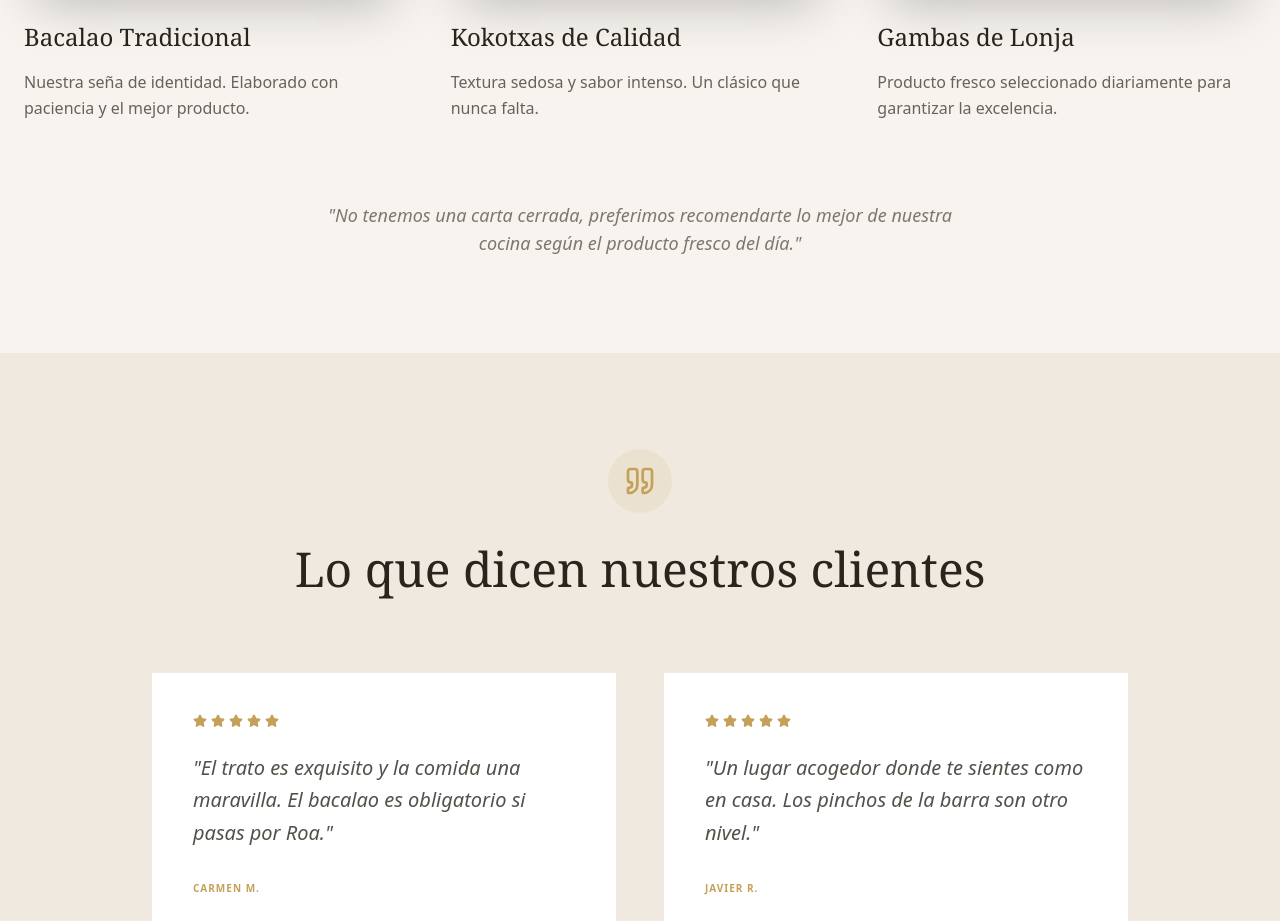
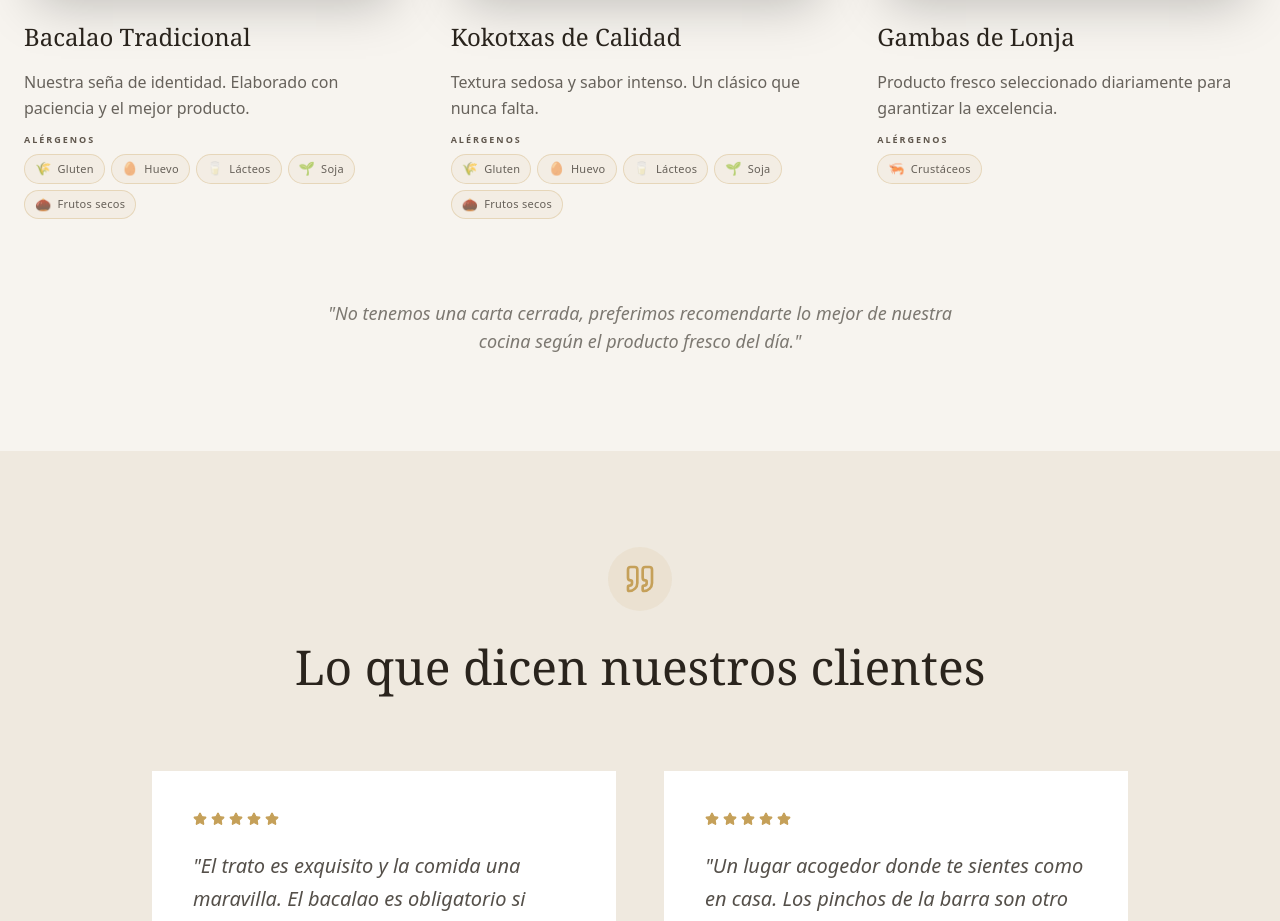
Before and after one commit to diegoBombinSanz/bar-portalon, a React (Vite) app: page / in a window 1280 px wide. Shown: the part 3160-4081 px from the top of the page. Built offline with nearby package versions, Linux system fonts and the light colour scheme.

Commit message:
Inclusion de los alergenos

```diff
--- /dev/null
+++ b/src/components/AllergenBadges.tsx
@@ -0,0 +1,196 @@
+"use client";
+
+import { useState } from "react";
+
+export const ALLERGENS = {
+  gluten: {
+    id: "gluten",
+    emoji: "🌾",
+    label: "Gluten",
+    description: "Cereales con gluten (trigo, centeno, cebada, avena...)",
+  },
+  crustaceos: {
+    id: "crustaceos",
+    emoji: "🦐",
+    label: "Crustáceos",
+    description: "Cangrejo, gamba, langosta, langostino...",
+  },
+  huevos: {
+    id: "huevos",
+    emoji: "🥚",
+    label: "Huevo",
+    description: "Huevo y productos derivados",
+  },
+  pescado: {
+    id: "pescado",
+    emoji: "🐟",
+    label: "Pescado",
+    description: "Pescado y productos a base de pescado",
+  },
+  cacahuetes: {
+    id: "cacahuetes",
+    emoji: "🥜",
+    label: "Cacahuete",
+    description: "Cacahuetes y productos a base de cacahuetes",
+  },
+  soja: {
+    id: "soja",
+    emoji: "🌱",
+    label: "Soja",
+    description: "Soja y productos a base de soja",
+  },
+  lacteos: {
+    id: "lacteos",
+    emoji: "🥛",
+    label: "Lácteos",
+    description: "Leche y sus derivados (incluida la lactosa)",
+  },
+  frutos_cascara: {
+    id: "frutos_cascara",
+    emoji: "🌰",
+    label: "Frutos secos",
+    description: "Almendras, avellanas, nueces, anacardos, pistachos...",
+  },
+  apio: {
+    id: "apio",
+    emoji: "🌿",
+    label: "Apio",
+    description: "Apio y productos derivados",
+  },
+  mostaza: {
+    id: "mostaza",
+    emoji: "🟡",
+    label: "Mostaza",
+    description: "Mostaza y productos derivados",
+  },
+  sesamo: {
+    id: "sesamo",
+    emoji: "✳️",
+    label: "Sésamo",
+    description: "Granos de sésamo y productos a base de sésamo",
+  },
+  sulfitos: {
+    id: "sulfitos",
+    emoji: "🍷",
+    label: "Sulfitos",
+    description: "Dióxido de azufre y sulfitos (concentración > 10 mg/kg)",
+  },
+  altramuces: {
+    id: "altramuces",
+    emoji: "🫘",
+    label: "Altramuces",
+    description: "Altramuces y productos a base de altramuces",
+  },
+  moluscos: {
+    id: "moluscos",
+    emoji: "🦑",
+    label: "Moluscos",
+    description: "Mejillones, ostras, calamares, almejas...",
+  },
+} as const;
+
+export type AllergenKey = keyof typeof ALLERGENS;
+
+interface AllergenBadgeProps {
+  allergenKey: AllergenKey;
+  size?: "sm" | "md";
+}
+
+function AllergenBadge({
+  allergenKey,
+  size = "md",
+}: AllergenBadgeProps) {
+  const [open, setOpen] = useState(false);
+
+  const a = ALLERGENS[allergenKey];
+  if (!a) return null;
+
+  const sizes = {
+    sm: {
+      pill: "px-2 py-0.5 text-[10px] gap-1",
+      emoji: "text-[11px]",
+    },
+    md: {
+      pill: "px-2.5 py-1 text-[11px] gap-1.5",
+      emoji: "text-[13px]",
+    },
+  };
+
+  const s = sizes[size];
+
+  return (
+    <div className="relative inline-block">
+      <button
+        type="button"
+        onMouseEnter={() => setOpen(true)}
+        onMouseLeave={() => setOpen(false)}
+        onFocus={() => setOpen(true)}
+        onBlur={() => setOpen(false)}
+        onClick={() => setOpen((v) => !v)}
+        aria-label={`Alérgeno: ${a.label}`}
+        className={`inline-flex items-center ${s.pill} rounded-full border border-[#c5a059]/30 bg-[#c5a059]/8 text-[#2A241D]/70 hover:border-[#c5a059]/60 hover:bg-[#c5a059]/15 hover:text-[#2A241D] transition-all cursor-default select-none font-medium tracking-wide`}
+        style={{ backgroundColor: "rgba(197,160,89,0.07)" }}
+      >
+        <span className={s.emoji}>{a.emoji}</span>
+        <span>{a.label}</span>
+      </button>
+
+      {open && (
+        <div
+          className="absolute bottom-full left-1/2 -translate-x-1/2 mb-2 z-50 pointer-events-none"
+          style={{ minWidth: "200px" }}
+        >
+          <div className="bg-[#1B1815] text-[#f5f5f1] text-[10px] leading-relaxed px-3 py-2 rounded-sm shadow-xl whitespace-normal text-center">
+            <span className="font-bold uppercase tracking-wider text-[#c5a059] block mb-0.5">
+              {a.emoji} {a.label}
+            </span>
+            {a.description}
+          </div>
+
+          <div className="w-2 h-2 bg-[#1B1815] rotate-45 mx-auto -mt-1" />
+        </div>
+      )}
+    </div>
+  );
+}
+
+interface AllergenBadgesProps {
+  allergens?: AllergenKey[];
+  size?: "sm" | "md";
+  label?: boolean;
+  theme?: "dark" | "light";
+}
+
+export default function AllergenBadges({
+  allergens = [],
+  size = "md",
+  label = true,
+  theme = "dark",
+}: AllergenBadgesProps) {
+  if (!allergens.length) return null;
+
+  const labelColor =
+    theme === "light" ? "text-[#5F564C]" : "text-[#5F564C]";
+
+  return (
+    <div className="mt-3">
+      {label && (
+        <p
+          className={`text-[9px] uppercase tracking-[0.22em] font-semibold mb-2 ${labelColor}`}
+        >
+          Alérgenos
+        </p>
+      )}
+
+      <div className="flex flex-wrap gap-1.5">
+        {allergens.map((key) => (
+          <AllergenBadge
+            key={key}
+            allergenKey={key}
+            size={size}
+          />
+        ))}
+      </div>
+    </div>
+  );
+}
--- a/src/components/Barra.tsx
+++ b/src/components/Barra.tsx
@@ -8,6 +8,8 @@ import OptimizedImage from "./OptimizedImage";
 import { barItems } from "../data/barra";
 import { restaurantData } from "../data/restaurant";
 import pinchos from "../assets/re29-meals-Bar-El-Portalon-2025-03.jpg";
+import type { AllergenKey } from "./AllergenBadges";
+import AllergenBadges from "./AllergenBadges";
 
 
 type BarItem = (typeof barItems)[number];
@@ -134,6 +136,11 @@ export default function BarraPage() {
                 <p className="text-[#2A241D / #5F564C]/45 text-sm font-light leading-relaxed">
                   {item.description}
                 </p>
+                <AllergenBadges
+                  allergens={item.allergens as AllergenKey[]}
+                  size="sm"
+                  theme="dark"
+                />
               </div>
             </motion.div>
           ))}
@@ -217,6 +224,11 @@ export default function BarraPage() {
                 <p className="text-[#2A241D / #5F564C]/55 font-light">
                   {lightbox.description}
                 </p>
+                <AllergenBadges
+                  allergens={lightbox.allergens as AllergenKey[]}
+                  size="sm"
+                  theme="dark"
+                />
               </div>
             </motion.div>
           </motion.div>
--- a/src/components/Specialties.tsx
+++ b/src/components/Specialties.tsx
@@ -1,6 +1,7 @@
 import bacalado from "../assets/bacalado-taberna-perf.jpg";
 import cocochas from "../assets/cocochas-perf.jpg";
 import gambas from "../assets/gambas-perf.jpg";
+import AllergenBadges, { type AllergenKey } from "./AllergenBadges";
 
 const specialties = [
   {
@@ -11,6 +12,7 @@ const specialties = [
     image: bacalado,
     width: 640,
     height: 650,
+    allergens: ["gluten", "huevos", "lacteos", "soja", "frutos_cascara"]
   },
   {
     id: 2,
@@ -19,6 +21,7 @@ const specialties = [
     image: cocochas,
     width: 640,
     height: 666,
+    allergens: ["gluten", "huevos", "lacteos", "soja", "frutos_cascara"]
   },
   {
     id: 3,
@@ -28,6 +31,7 @@ const specialties = [
     image: gambas,
     width: 640,
     height: 640,
+    allergens: ["crustaceos"]
   },
 ];
 
@@ -67,6 +71,7 @@ export default function Specialties() {
               <p className="font-light leading-relaxed text-[#2A241D]/70">
                 {item.description}
               </p>
+              <AllergenBadges allergens={item.allergens as AllergenKey[]} theme="light" />
             </article>
           ))}
         </div>
--- a/src/data/barra.ts
+++ b/src/data/barra.ts
@@ -16,6 +16,7 @@ export const barItems = [
     image:
       "https://images.pexels.com/photos/5638732/pexels-photo-5638732.jpeg",
     wide: false,
+    allergens: ["gluten", "huevos", "lacteos","soja","frutos_cascara","moluscos"],
   },
   {
     id: 3,
@@ -25,6 +26,7 @@ export const barItems = [
     image:
       "https://images.pexels.com/photos/4552131/pexels-photo-4552131.jpeg",
     wide: false,
+    allergens: ["gluten", "huevos", "lacteos","soja","frutos_cascara","moluscos"],
   },
   {
     id: 4,
@@ -34,6 +36,7 @@ export const barItems = [
     image:
       "https://images.pexels.com/photos/1640774/pexels-photo-1640774.jpeg",
     wide: false,
+    allergens: ["gluten", "huevos", "lacteos","soja","frutos_cascara","moluscos"],
   },
   {
     id: 5,
@@ -43,5 +46,6 @@ export const barItems = [
     image:
       "https://images.pexels.com/photos/1267320/pexels-photo-1267320.jpeg",
     wide: false,
+    allergens: ["gluten", "huevos", "lacteos","soja","frutos_cascara","moluscos"],
   },
 ];
```
